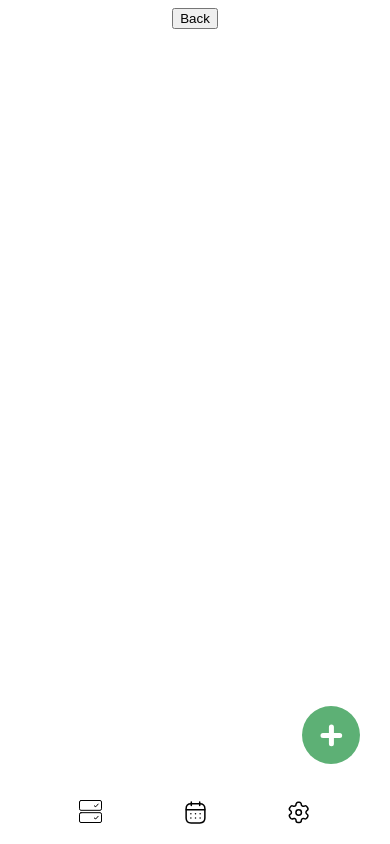
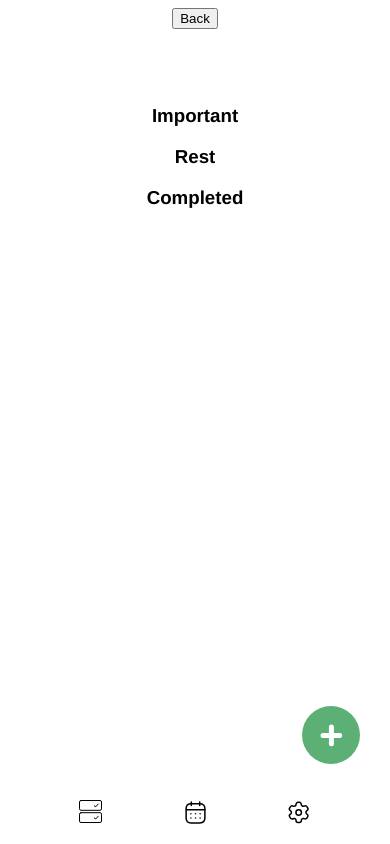
Before and after one commit to felix-tjernberg/plamera, a Vue app: page /#/completed in a window 390 px wide. Built offline with nearby package versions, Linux system fonts and the light colour scheme.

Commit message:
Add media query for h3

```diff
--- a/src/components/TaskCard.vue
+++ b/src/components/TaskCard.vue
@@ -158,6 +158,11 @@
   h3 {
     color: white;
   }
+  @media (max-width: 990px) {
+    h3 {
+      color: black;
+    }
+  }
   .TaskCard {
     border-left-color: rgb(255, 165, 0);
     border-left-style: solid;
```
